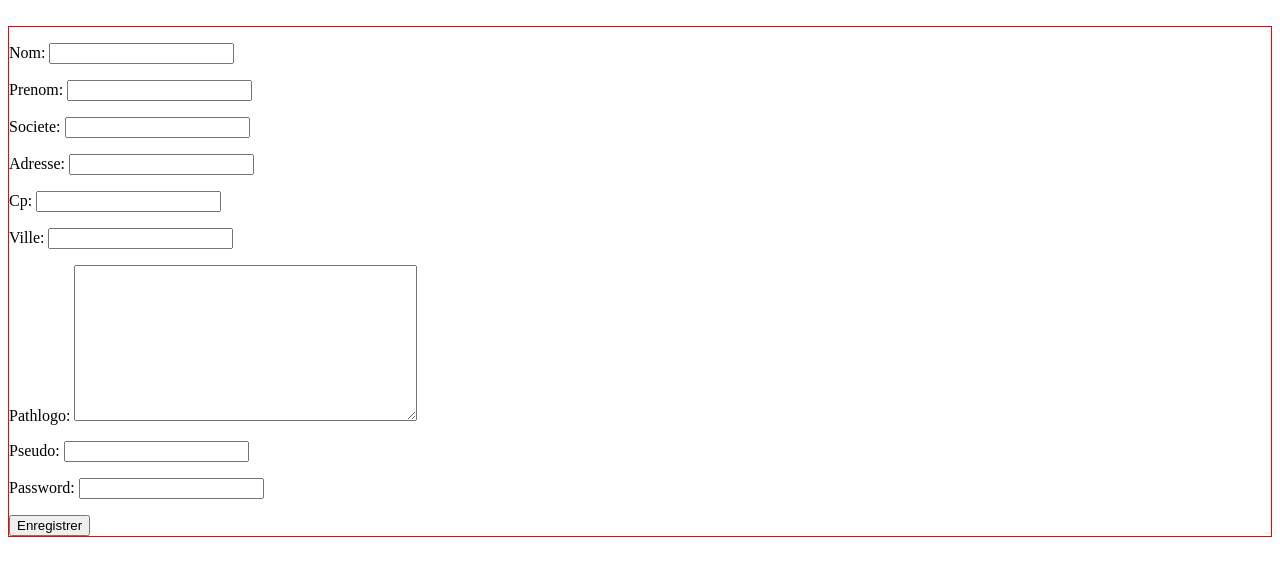
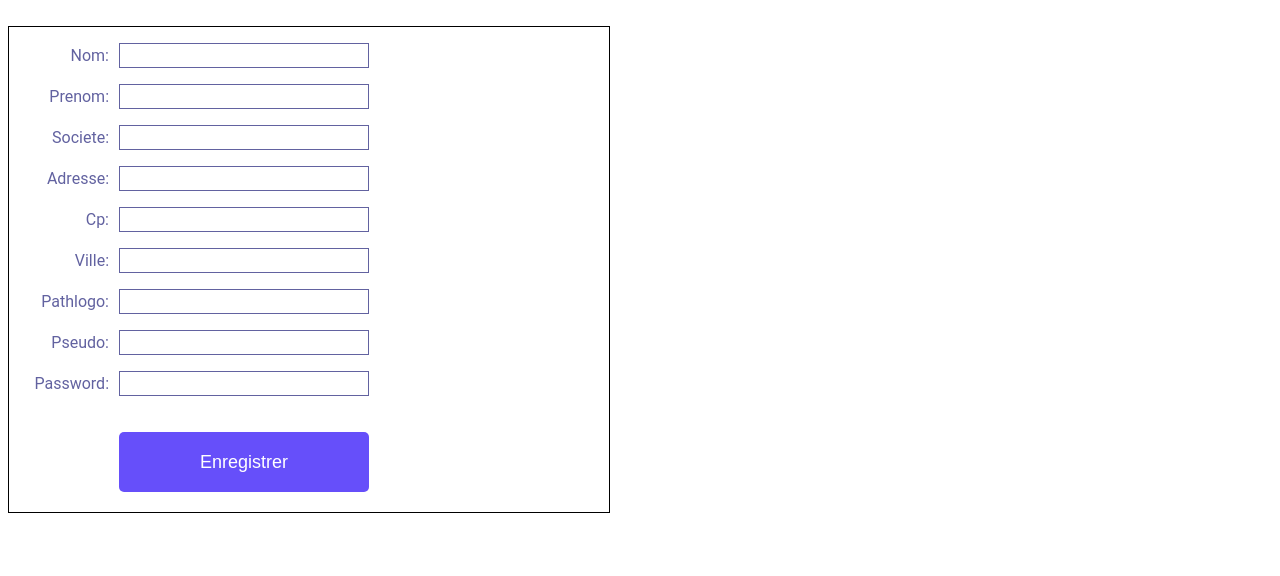
Before and after one commit to OriginR91/EasyCompta, a Django app: page /User/subscribe/ in a window 1280 px wide. Shown: the top 576 px of the page. Run offline with Django 3.2, Linux system fonts and the light colour scheme.

Commit message:
MAJ bdd & CSS

```diff
--- a/User/models.py
+++ b/User/models.py
@@ -7,7 +7,7 @@ class User(models.Model) :
     adresse = models.CharField(max_length=255)
     cp = models.CharField(max_length=20)
     ville = models.CharField(max_length=60)
-    pathlogo = models.TextField()
+    pathlogo = models.CharField(max_length=255)
     pseudo = models.CharField(max_length=30)
     password = models.CharField(max_length=30)
 
--- a/User/static/css/subscribe.css
+++ b/User/static/css/subscribe.css
@@ -1,3 +1,36 @@
 #subscribe {
-    border: 1px solid red;
+    width: 600px;
+    border: 1px solid black;
+    padding: 0 0 20px 0;
+    font-family: "Roboto", sans-serif;
 }
+#subscribe label {
+    display: block;
+    float: left;
+    width: 100px;
+    text-align: right;
+    margin-right: 10px;
+    color: #6262a0;
+    font-size: 16px;
+    line-height: 25px;
+}
+
+#subscribe input[type=text],
+#subscribe input[type=password],
+#subscribe textarea {
+    border: 1px solid #6262a0;
+    width: 250px;
+    height: 25px;
+}
+#subscribe input[type=submit] {
+    margin-left: 110px;
+    margin-top: 20px;
+    width: 250px;
+    height: 60px;
+    background-color: #664ffa;
+    color: #FFF;
+    font-size: 18px;
+    border: none;
+    cursor: pointer;
+    border-radius: 5px;
+}
```
Also changed, not shown: User/migrations/0002_auto_20190319_1508.py (added).
